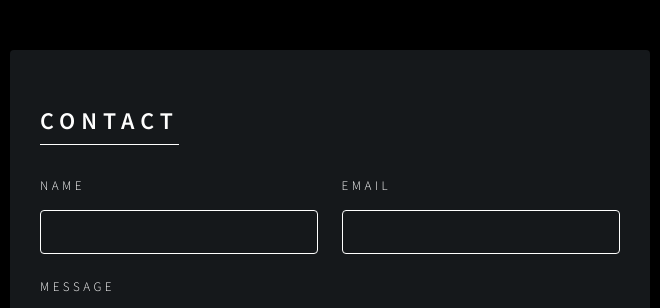
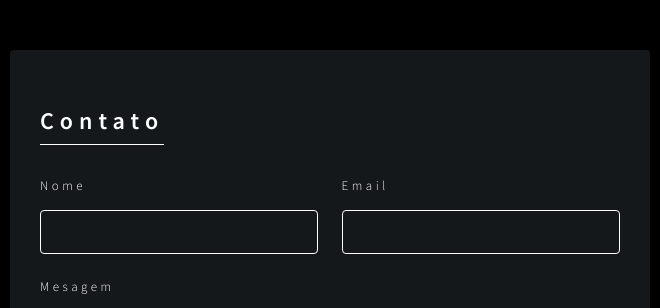
Before and after one commit to Melquiades004/trabralhoSarah, a plain HTML site: page pages/info.html in a window 1280 px wide. Shown: the top 308 px of the page, 310-970 px from the left. Drawn offline with Linux system fonts and the light colour scheme.

Commit message:
Update contact form labels and titles in index.html and info.html

```diff
--- a/pages/info.html
+++ b/pages/info.html
@@ -2,7 +2,7 @@
 <html lang="en" dir="ltr">
   <head>
     <meta charset="utf-8">
-    <title>Contact Form</title>
+    <title>Formulario</title>
     <link rel="stylesheet" href="../assets/css/info.css">
     <meta name="viewport" content="width=device-width,initial-scale=1.0">
     <link rel="stylesheet" href="https://cdnjs.cloudflare.com/ajax/libs/font-awesome/4.7.0/css/font-awesome.min.css">
@@ -13,20 +13,20 @@
   <body>
     <form action="">
       <div class="title">
-        <h2>CONTACT</h2>
+        <h2>Contato</h2>
       </div>
       <div class="half">
         <div class="item">
-          <label for="name">NAME</label>
+          <label for="name">Nome</label>
           <input type="text" id = "name">
         </div>
         <div class="item">
-          <label for="email">EMAIL</label>
+          <label for="email">Email</label>
           <input type="text" id = "email">
         </div>
       </div>
       <div class="full">
-        <label for="message">MESSAGE</label>
+        <label for="message">Mesagem</label>
         <textarea name="" id = "message"></textarea>
       </div>
       <div class="action">
```
Also changed, not shown: index.html (+1 -1 lines).
